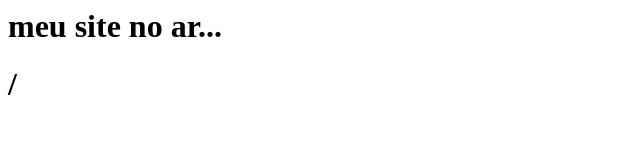
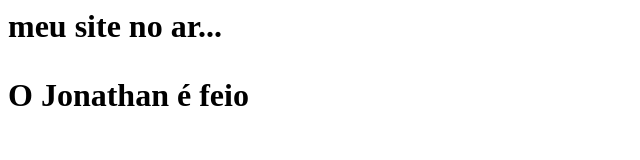
Before and after one commit to Nicolle0213/meusite, a plain HTML site: page index.html in a window 1280 px wide. Shown: the whole page, without its empty margins (0-640 px from the left). Drawn offline with Linux system fonts and the light colour scheme.

Commit message:
Update index.html

```diff
--- a/index.html
+++ b/index.html
@@ -1 +1,4 @@
-<h1>meu site no ar...<h1>/
+<head>
+  <h1>meu site no ar...<h1>
+    <p> O Jonathan é feio </p>
+</head>
```
